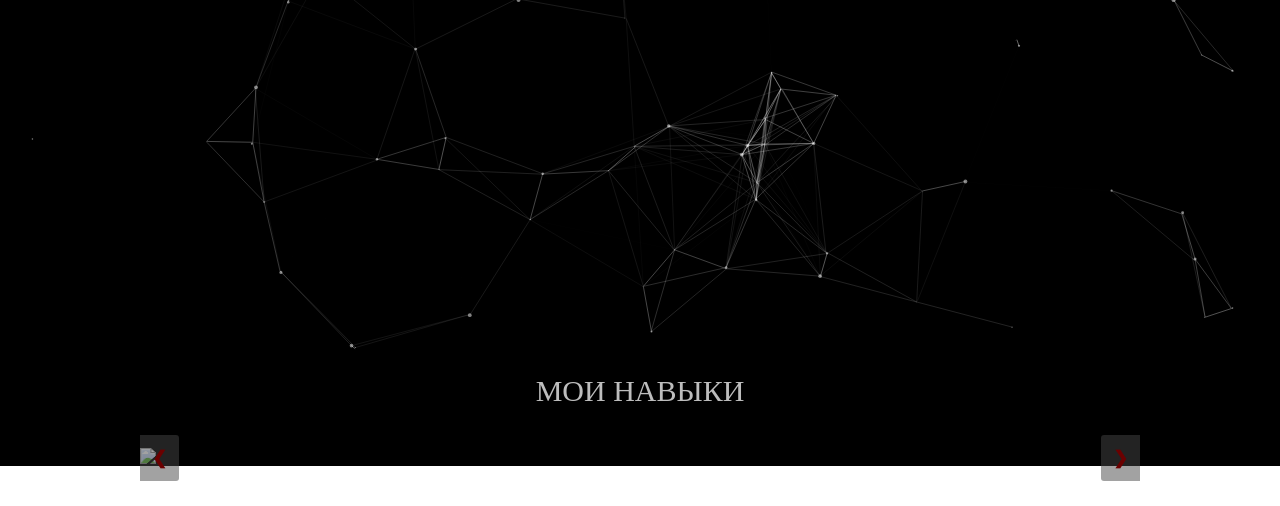
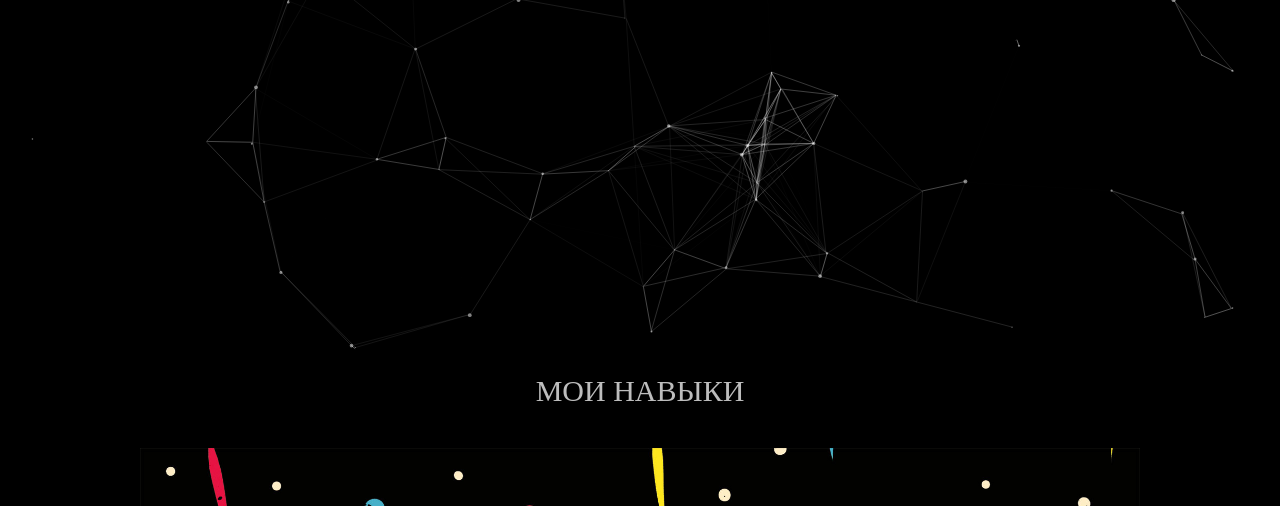
Before and after one commit to lokeq000/mysite, a plain HTML site: page index.html in a window 1280 px wide. Shown: the part 446-952 px from the top of the page. Before the commit the page ends 927 px from the top, so only its background shows below. Drawn offline with Linux system fonts and the light colour scheme; the site is published under a folder, as on GitHub Pages, so addresses that start at the root find nothing.

Commit message:
Update index.html

```diff
--- a/index.html
+++ b/index.html
@@ -42,7 +42,7 @@
         <div class="slider__title"><div class="title">Мои навыки</div></div>
         <div class="slideshow-container">
             <div class="slides fade">
-                <img src="/mysite/assets/img/js.jpg" style="width:100%" alt="#">
+                <img src="./assets/img/js.jpg" style="width:100%" alt="#">
             </div>
             <div class="slides fade">
                <img src="./assets/img/html5.png" style="width:100%" alt="#">
```
